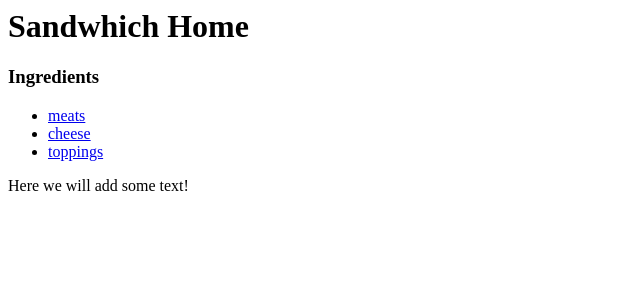
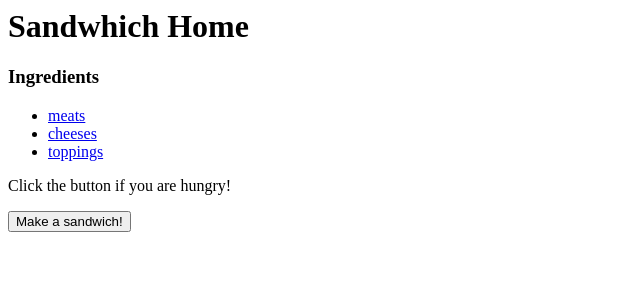
Before and after one commit to melville1/WhichMaker, a Django app: page /sandwich/ in a window 1280 px wide. Shown: the top 300 px of the page, without its empty margins (0-640 px from the left). Run offline with Django 4.2, Linux system fonts and the light colour scheme.

Commit message:
final commit

```diff
--- /dev/null
+++ b/SandwhichMaker/whichApp/templates/sandwich_generator.html
@@ -0,0 +1,2 @@
+<h1>{{ sandwich|title }}</h1>
+<p>Keep refreshing the page for a new sandwich!</p>
--- a/SandwhichMaker/whichApp/templates/sandwichapp.html
+++ b/SandwhichMaker/whichApp/templates/sandwichapp.html
@@ -8,13 +8,17 @@
 <ul>
 {% for ingredient in ingredients %}
 <li>
-<a href="/sandwich/ingredients//{{ingredient}}" > {{ingredient}}</a>
+<a href="/sandwich/ingredients/{{ingredient}}" > {{ingredient}}</a>
 </li>
-{%endfor%}
+    {% endfor %}
 </ul>
 
 
-<p> Here we will add some text! </p>
+<p>Click the button if you are hungry!</p>
+
+<form action="{% url 'sandwich_generator' %}">
+    <input type="submit" value="Make a sandwich!" />
+</form>
 
 </body>
 
--- a/SandwhichMaker/whichApp/urls.py
+++ b/SandwhichMaker/whichApp/urls.py
@@ -1,11 +1,12 @@
 from django.urls  import path
-from whichApp.views   import SandView, IngredientsView
+from whichApp.views   import SandView, IngredientsView, SandwichGeneratorView
 
 
 
 urlpatterns = [
 path('', SandView.as_view(), name = 'sandwich'),
 path ('ingredients/<str:ingredient_type>', IngredientsView.as_view(), name = 'ingredients_list'),
+ path('random', SandwichGeneratorView.as_view(), name='sandwich_generator'),
 
 
 ]
--- a/SandwhichMaker/whichApp/views.py
+++ b/SandwhichMaker/whichApp/views.py
@@ -1,11 +1,15 @@
 from django.shortcuts import render
+
 from django.views import View
+from django.http import Http404
+import random
+
 
 # Create your views here.
 ingredients = {
 
     'meats': ['turkey', 'veggie burger', 'ham'],
-    'cheese': ['provolone', 'pepper jack', 'fondue'],
+    'cheeses': ['provolone', 'pepper jack', 'fondue'],
     'toppings': ['onions', 'cream cheese', 'relish']
 }
 class SandView(View):
@@ -19,16 +23,23 @@ class SandView(View):
         )
 
 class IngredientsView(View):
-    def get(self,request,ingredient_type):
-        return render (
+    def get(self, request, ingredient_type):
+        if ingredient_type not in ingredients:
+            raise Http404(f'No such ingredient: {ingredient_type}')
+
+        return render(
             request = request,
-            template_name= " ingredients_list.html",
-            context = { 'ingredients' : ingredients[ingredient_type],
-            'ingredient_type': ingredient_type
+            template_name = 'ingredients_list.html',
+            context = {
+                'ingredients': ingredients[ingredient_type],
+                'ingredient_type': ingredient_type,
+            }
+        )
+class SandwichGeneratorView(View):
+    def get(self, request):
+            selected_meat = random.choice(ingredients['meats'])
+            selected_cheese = random.choice(ingredients['cheeses'])
+            selected_toppings = random.choice(ingredients['toppings'])
 
-
-            }
-
-
-
-        )
+            sandwich = f'{selected_meat} & {selected_cheese} with {selected_toppings}'
+            return render(request, 'sandwich_generator.html', context = { 'sandwich' : sandwich})
```
Also changed, not shown: SandwhichMaker/whichApp/templates/ingredients_list.html (+0 -16 lines).
